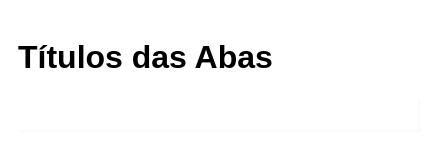
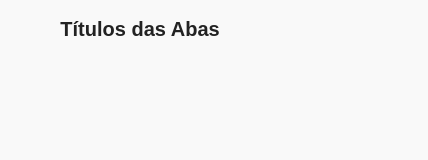
Before and after one commit to AndrewwBC/activity-monitor, a browser extension: page src/extensionJS/popup.html in a window 400 px wide. Shown: the whole page, 428 px wide, since content can reach past the window. Drawn offline with Linux system fonts and the light colour scheme.

Commit message:
styles in title and body

```diff
--- a/src/extensionJS/popup.html
+++ b/src/extensionJS/popup.html
@@ -4,11 +4,12 @@
     <meta charset="UTF-8" />
     <meta name="viewport" content="width=device-width, initial-scale=1.0" />
     <title>Busca Abas</title>
+
     <link rel="stylesheet" href="style.css" />
   </head>
   <body>
     <main>
-      <h1>Títulos das Abas</h1>
+      <h1 class="title">Títulos das Abas</h1>
       <div class="listContainer">
         <ol class="list" id="titlesList"></ul>
       </div>
--- a/src/extensionJS/style.css
+++ b/src/extensionJS/style.css
@@ -1,8 +1,22 @@
+* {
+  padding: 0;
+  margin: 0;
+  box-sizing: border-box;
+  font-family: "Poppins", sans-serif;
+}
+
 body {
-  width: 400px; /* Aumenta a largura */
-  height: 500px; /* Aumenta a altura */
-  padding: 10px;
-  font-family: Arial, sans-serif;
+  width: 280px;
+  padding: 18px;
+  height: fit-content;
+  background-color: #f9f9f9;
+}
+
+.title {
+  align-self: center;
+  place-self: center;
+  font-size: 20px;
+  color: #222;
 }
 
 .listContainer {
@@ -11,7 +25,7 @@ body {
   width: 100%;
   align-items: start;
   justify-content: start;
-  box-shadow: 2px 2px 2px #f9f9f9;
+  box-shadow: 2px 2px 4px #e9e9e9;
 }
 
 .list {
```
